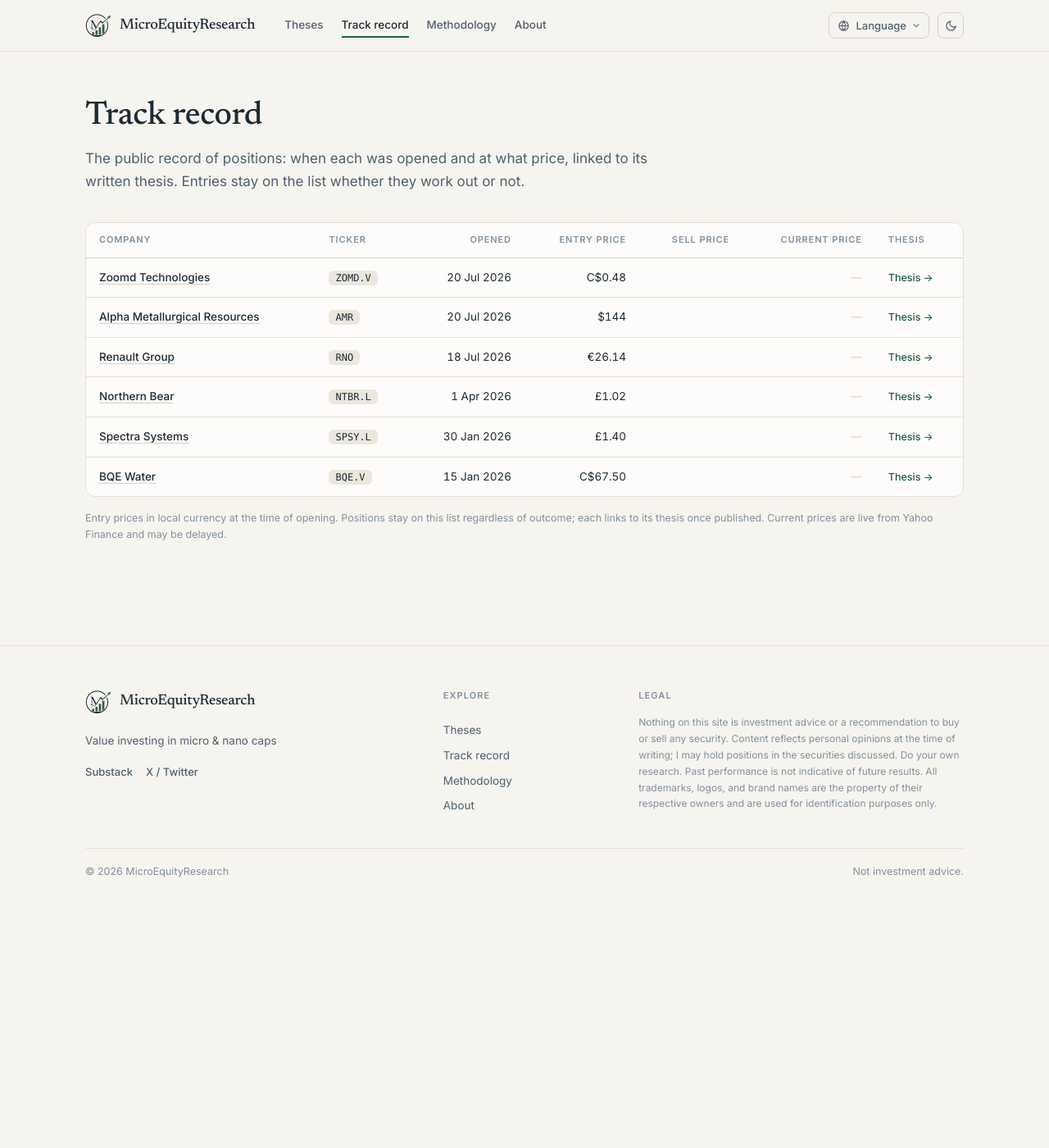
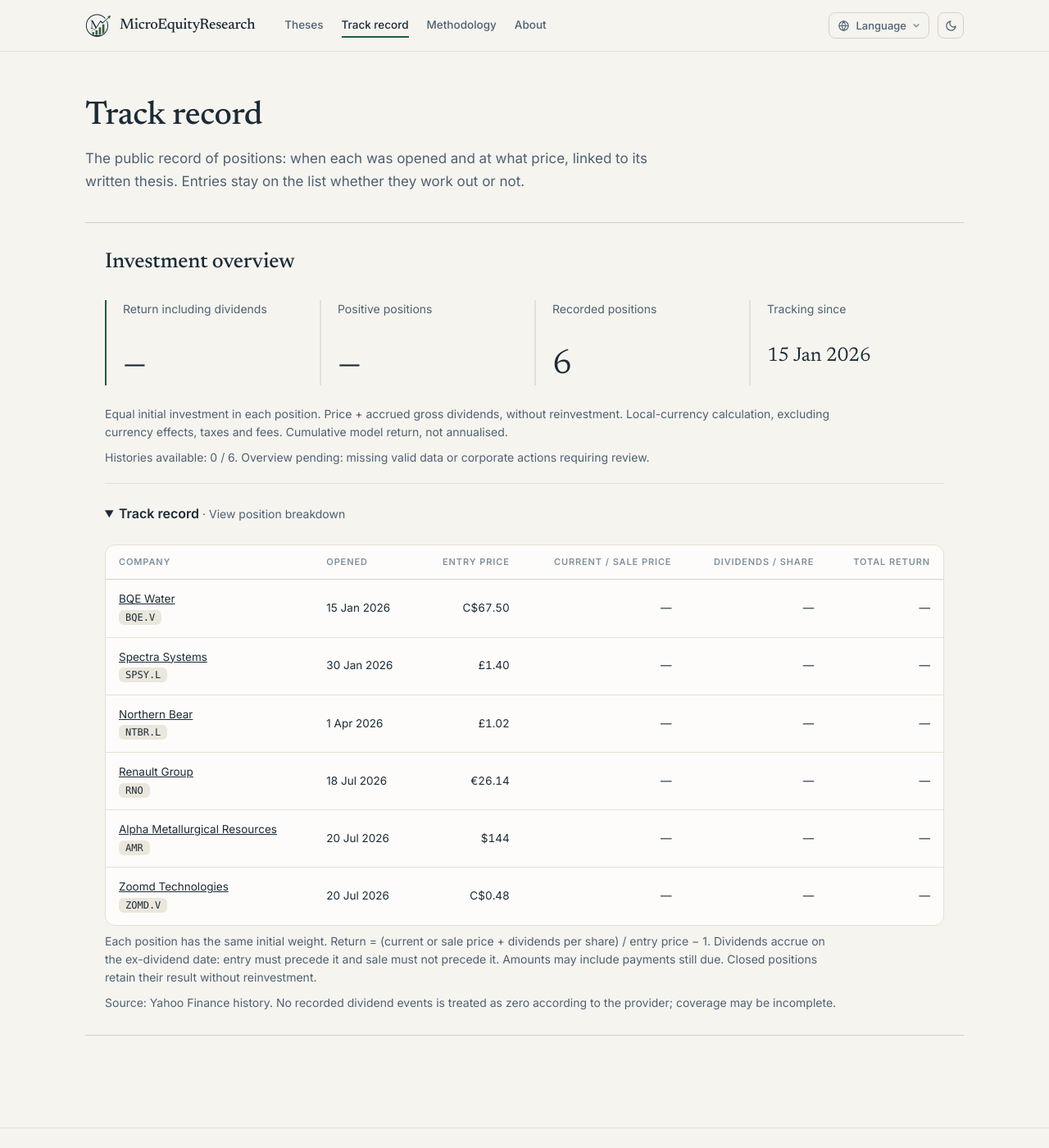
Before and after one commit to trackcmg/micro_cap_invest, a Jekyll site: the page built from track-record.html, in a window 1280 px wide and 1400 px high. Shown: the whole window at 82% size. Built offline with Jekyll 4.4.1, drawn with Linux system fonts in a browser that asks for light colours.

Commit message:
Include accrued dividends in equal allocation overview and expand track record

```diff
--- a/_data/track_record.yml
+++ b/_data/track_record.yml
@@ -64,3 +64,8 @@
   price: "C$67.50"
   sell_price: ""
   current_price: ""
+
+# For closed positions, also set sell_date: YYYY-MM-DD.
+# Dividend entitlement uses date < ex-dividend date <= sell_date (or today).
+# Homepage and track-record totals assume equal initial allocations, gross
+# accrued dividends without reinvestment, and no FX effect, fees or taxes.
--- a/_includes/home-stats.html
+++ b/_includes/home-stats.html
@@ -1,20 +1,40 @@
 {% assign records = site.data.track_record | sort: 'date' %}
 {% assign first_record = records | first %}
 <section class="home-stats container" aria-labelledby="home-stats-title">
-  <div class="section-head">
-    <h2 class="section-title" id="home-stats-title">Track record</h2>
-    <a class="section-link" href="{{ '/track-record/' | relative_url }}"><span class="lang-es">Ver posiciones →</span><span class="lang-en">View positions →</span></a>
-  </div>
+  <h2 class="section-title" id="home-stats-title"><span class="lang-es">Resumen de inversión</span><span class="lang-en">Investment overview</span></h2>
   <dl class="home-stats-grid">
-    <div><dt><span class="lang-es">Variación media desde la compra</span><span class="lang-en">Average price return since entry</span></dt><dd id="stat-mean">—</dd></div>
-    <div><dt><span class="lang-es">Posiciones en positivo</span><span class="lang-en">Positions above entry</span></dt><dd id="stat-positive">—</dd></div>
+    <div><dt><span class="lang-es">Rentabilidad con dividendos</span><span class="lang-en">Return including dividends</span></dt><dd id="stat-mean">—</dd></div>
+    <div><dt><span class="lang-es">Posiciones en positivo</span><span class="lang-en">Positive positions</span></dt><dd id="stat-positive">—</dd></div>
     <div><dt><span class="lang-es">Posiciones registradas</span><span class="lang-en">Recorded positions</span></dt><dd>{{ records.size }}</dd></div>
     <div><dt><span class="lang-es">Registro desde</span><span class="lang-en">Tracking since</span></dt><dd class="stat-date">{% if first_record %}<time datetime="{{ first_record.date | date: '%Y-%m-%d' }}" data-date="{{ first_record.date | date: '%Y-%m-%d' }}">{{ first_record.date | date: '%d %b %Y' }}</time>{% else %}—{% endif %}</dd></div>
   </dl>
-  <p class="home-stats-note"><span class="lang-es">Media simple de la variación del precio de cada posición desde su entrada, en su divisa local. Sin dividendos, comisiones ni efecto divisa. No es el CAGR ni la rentabilidad de la cartera.</span><span class="lang-en">Simple average of each position’s price change since its own entry date, in local currency. Excludes dividends, fees and currency effects. This is neither CAGR nor portfolio performance.</span></p>
-  <p class="home-stats-note" id="stats-status" role="status"><span class="lang-es">Consultando cotizaciones…</span><span class="lang-en">Fetching quotes…</span></p>
-  <noscript><p class="home-stats-note"><span class="lang-es">Activa JavaScript para calcular las estadísticas de precios.</span><span class="lang-en">Enable JavaScript to calculate price statistics.</span></p></noscript>
-  <div id="stats-records" hidden>
-    {% for r in records %}<span data-stat-record data-symbol="{{ r.yahoo | default: r.ticker | escape }}" data-entry="{{ r.price | escape }}" data-sale="{{ r.sell_price | escape }}"></span>{% endfor %}
-  </div>
+  <p class="home-stats-note"><span class="lang-es">Mismo importe inicial en cada posición. Precio + dividendos brutos devengados, sin reinversión. Cálculo en divisa local, sin efecto divisa, impuestos ni comisiones. Rentabilidad acumulada del modelo, no anualizada.</span><span class="lang-en">Equal initial investment in each position. Price + accrued gross dividends, without reinvestment. Local-currency calculation, excluding currency effects, taxes and fees. Cumulative model return, not annualised.</span></p>
+  <p class="home-stats-note" id="stats-status" role="status"><span class="lang-es">Consultando precios y dividendos…</span><span class="lang-en">Fetching prices and dividends…</span></p>
+  <noscript><p class="home-stats-note"><span class="lang-es">Activa JavaScript para calcular las estadísticas.</span><span class="lang-en">Enable JavaScript to calculate statistics.</span></p></noscript>
+  <details class="track-expansion"{% if include.expanded %} open{% endif %}>
+    <summary>Track record <span class="lang-es">· Ver desglose por posición</span><span class="lang-en">· View position breakdown</span></summary>
+    <div class="table-scroll">
+      <table class="data-table">
+        <thead><tr>
+          <th><span class="lang-es">Compañía</span><span class="lang-en">Company</span></th>
+          <th><span class="lang-es">Entrada</span><span class="lang-en">Opened</span></th>
+          <th class="num"><span class="lang-es">Precio inicial</span><span class="lang-en">Entry price</span></th>
+          <th class="num"><span class="lang-es">Precio actual / venta</span><span class="lang-en">Current / sale price</span></th>
+          <th class="num"><span class="lang-es">Dividendos / acción</span><span class="lang-en">Dividends / share</span></th>
+          <th class="num"><span class="lang-es">Rentabilidad total</span><span class="lang-en">Total return</span></th>
+        </tr></thead>
+        <tbody>{% for r in records %}
+          {% assign es_thesis = site.theses_es | where: 'ticker', r.ticker | first %}
+          {% assign en_thesis = site.theses_en | where: 'ticker', r.ticker | first %}
+          <tr data-stat-record data-symbol="{{ r.yahoo | default: r.ticker | escape }}" data-entry="{{ r.price | escape }}" data-sale="{{ r.sell_price | escape }}" data-opened="{{ r.date | date: '%Y-%m-%d' }}" data-sold="{{ r.sell_date | date: '%Y-%m-%d' }}">
+            <td>{% if es_thesis %}<a class="lang-es" href="{{ es_thesis.url | relative_url }}">{{ r.name }}</a>{% else %}<span class="lang-es">{{ r.name }}</span>{% endif %}{% if en_thesis %}<a class="lang-en" href="{{ en_thesis.url | relative_url }}">{{ r.name }}</a>{% else %}<span class="lang-en">{{ r.name }}</span>{% endif %}<br><span class="ticker-chip">{{ r.ticker }}</span></td>
+            <td><time data-date="{{ r.date | date: '%Y-%m-%d' }}" datetime="{{ r.date | date: '%Y-%m-%d' }}">{{ r.date | date: '%d %b %Y' }}</time></td>
+            <td class="num">{{ r.price }}</td><td class="num" data-stat-price>—</td><td class="num" data-stat-dividends>—</td><td class="num" data-stat-return>—</td>
+          </tr>
+        {% endfor %}</tbody>
+      </table>
+    </div>
+    <p class="home-stats-note"><span class="lang-es">Cada posición aporta el mismo peso inicial. Rentabilidad = (precio actual o de venta + dividendos por acción) / precio de entrada − 1. Los dividendos se reconocen desde la fecha exdividendo: la compra debe ser anterior y la venta no anterior a esa fecha. Pueden incluir importes pendientes de pago. Las posiciones cerradas conservan su resultado sin reinvertir.</span><span class="lang-en">Each position has the same initial weight. Return = (current or sale price + dividends per share) / entry price − 1. Dividends accrue on the ex-dividend date: entry must precede it and sale must not precede it. Amounts may include payments still due. Closed positions retain their result without reinvestment.</span></p>
+    <p class="home-stats-note"><span class="lang-es">Fuente: históricos de Yahoo Finance. Un historial sin dividendos registrados se interpreta como cero según el proveedor; su cobertura puede ser incompleta.</span><span class="lang-en">Source: Yahoo Finance history. No recorded dividend events is treated as zero according to the provider; coverage may be incomplete.</span></p>
+  </details>
 </section>
--- a/assets/css/main.css
+++ b/assets/css/main.css
@@ -786,3 +786,10 @@
 .home-stats-note { font-size: 14px; color: var(--ink-2); margin: 8px 0 0; max-width: 900px; }
 @media (max-width: 700px) { .home-stats-grid { grid-template-columns: repeat(2, minmax(0, 1fr)); gap: 24px 16px; } }
 @media (max-width: 380px) { .home-stats-grid { grid-template-columns: 1fr; } .home-stats-grid dt { min-height: 0; } }
+
+.home-stats { margin-top: 28px; }
+.track-expansion { border-top: 1px solid var(--hair); margin-top: 20px; padding-top: 16px; }
+.track-expansion summary { cursor: pointer; font-weight: 600; padding: 8px 0; }
+.track-expansion summary span { font-weight: 400; color: var(--ink-2); font-size: 14px; }
+.track-expansion .table-scroll { margin-top: 16px; }
+.track-expansion .data-table { min-width: 780px; }
--- a/assets/js/home.js
+++ b/assets/js/home.js
@@ -1,28 +1,56 @@
-/* All theses remain visible after language deduplication.
-   Price statistics use an unweighted average, never portfolio CAGR. */
+/* Equal initial allocations; gross dividends accrue on ex-date, without reinvestment.
+   All theses remain visible after language deduplication. */
 (function () {
   'use strict';
   function money(value) {
     var match = /^(C\$|A\$|\$|€|£)\s*(\d+(?:,\d{3})*(?:\.\d+)?)$/.exec(String(value || '').trim());
     return match ? { price: Number(match[2].replace(/,/g, '')), currency: { 'C$': 'CAD', 'A$': 'AUD', '$': 'USD', '€': 'EUR', '£': 'GBP' }[match[1]] } : null;
   }
-  function quote(symbol) {
+  function date(value) {
+    if (!/^\d{4}-\d{2}-\d{2}$/.test(value || '')) return null;
+    var time = Date.parse(value + 'T00:00:00Z');
+    return Number.isFinite(time) && new Date(time).toISOString().slice(0, 10) === value ? time : null;
+  }
+  function load(record) {
+    var entry = money(record.getAttribute('data-entry'));
+    var saleText = record.getAttribute('data-sale');
+    var sale = money(saleText);
+    var opened = record.getAttribute('data-opened');
+    var sold = record.getAttribute('data-sold');
+    var start = date(opened);
+    var end = saleText ? date(sold) : Date.now();
+    if (!entry || entry.price <= 0 || start === null || end === null || start > end || end > Date.now() || (saleText && (!sale || sale.currency !== entry.currency))) return Promise.reject(new Error('Invalid entry or sale dates'));
     var proxy = document.body.getAttribute('data-price-proxy');
     if (!proxy) return Promise.reject(new Error('No price source'));
     var controller = new AbortController();
-    var timer = setTimeout(function () { controller.abort(); }, 15000);
-    var url = 'https://query1.finance.yahoo.com/v8/finance/chart/' + encodeURIComponent(symbol) + '?range=1d&interval=5m';
+    var timer = setTimeout(function () { controller.abort(); }, 20000);
+    var url = 'https://query1.finance.yahoo.com/v8/finance/chart/' + encodeURIComponent(record.getAttribute('data-symbol')) + '?period1=' + Math.floor(start / 1000) + '&period2=' + Math.floor((saleText ? end + 86400000 : end) / 1000) + '&interval=1d&events=div%2Csplits';
     return fetch(proxy + '?url=' + encodeURIComponent(url), { signal: controller.signal })
-      .then(function (response) { if (!response.ok) throw new Error('Quote unavailable'); return response.json(); })
+      .then(function (response) { if (!response.ok) throw new Error('History unavailable'); return response.json(); })
       .then(function (data) {
         var result = data && data.chart && data.chart.result && data.chart.result[0];
         var meta = result && result.meta;
-        if (!meta || typeof meta.regularMarketPrice !== 'number' || !Number.isFinite(meta.regularMarketPrice) || meta.regularMarketPrice <= 0) throw new Error('Invalid price');
-        var price = meta.regularMarketPrice;
-        var currency = meta.currency;
-        if (['GBp', 'GBX', 'GBx'].indexOf(currency) !== -1) { price /= 100; currency = 'GBP'; }
-        if (typeof meta.regularMarketTime !== 'number' || !Number.isFinite(meta.regularMarketTime) || meta.regularMarketTime <= 0 || meta.regularMarketTime * 1000 > Date.now() + 300000) throw new Error('Invalid quote date');
-        return { price: price, currency: currency, time: meta.regularMarketTime * 1000 };
+        if (!meta || !Array.isArray(result.timestamp) || !result.timestamp.length) throw new Error('Incomplete history');
+        var pence = ['GBp', 'GBX', 'GBx'].indexOf(meta.currency) !== -1;
+        var currency = pence ? 'GBP' : meta.currency;
+        if (entry.currency !== currency) throw new Error('Currency mismatch');
+        var price = sale ? sale.price : meta.regularMarketPrice;
+        if (!sale && pence) price /= 100;
+        if (typeof price !== 'number' || !Number.isFinite(price) || price <= 0) throw new Error('Invalid price');
+        var time = sale ? end : meta.regularMarketTime * 1000;
+        if (!Number.isFinite(time) || time <= 0 || time > Date.now() + 300000) throw new Error('Invalid quote date');
+        var events = result.events || {};
+        // Do not mix a pre-split entry price with post-split prices or dividends.
+        if (Object.keys(events.splits || {}).length) throw new Error('Split requires entry review');
+        var dividends = 0;
+        var until = sale ? sold : new Date().toISOString().slice(0, 10);
+        Object.keys(events.dividends || {}).forEach(function (key) {
+          var event = events.dividends[key];
+          if (typeof event.amount !== 'number' || !Number.isFinite(event.amount) || event.amount < 0 || !Number.isFinite(event.date)) throw new Error('Invalid dividend');
+          var exDate = new Date(event.date * 1000).toISOString().slice(0, 10);
+          if (exDate > opened && exDate <= until) dividends += event.amount / (pence ? 100 : 1);
+        });
+        return { price: price, currency: currency, dividends: dividends, change: (price + dividends) / entry.price - 1, time: time };
       }).finally(function () { clearTimeout(timer); });
   }
   function init() {
@@ -35,6 +63,8 @@
     var finished = false;
     function render() {
       var es = window.CMG.lang() === 'es';
+      var locale = es ? 'es-ES' : 'en-GB';
+      var percent = new Intl.NumberFormat(locale, { style: 'percent', minimumFractionDigits: 1, maximumFractionDigits: 1, signDisplay: 'exceptZero' });
       var valid = results.filter(function (r) { return r !== null; });
       var complete = finished && records.length > 0 && valid.length === records.length;
       mean.textContent = '—';
@@ -42,29 +72,34 @@
       positive.textContent = '—';
       if (complete) {
         var average = valid.reduce(function (sum, r) { return sum + r.change; }, 0) / valid.length;
-        mean.textContent = new Intl.NumberFormat(es ? 'es-ES' : 'en-GB', { style: 'percent', minimumFractionDigits: 1, maximumFractionDigits: 1, signDisplay: 'exceptZero' }).format(average);
+        mean.textContent = percent.format(average);
         if (average !== 0) mean.classList.add(average > 0 ? 'pos' : 'neg');
         positive.textContent = valid.filter(function (r) { return r.change > 0; }).length + ' / ' + records.length;
       }
-      if (!finished) { status.textContent = es ? 'Consultando cotizaciones…' : 'Fetching quotes…'; return; }
-      status.textContent = (es ? 'Precios disponibles: ' : 'Prices available: ') + valid.length + ' / ' + records.length + '. ';
-      if (!complete) status.textContent += es ? 'Estadísticas pendientes hasta disponer de todos los precios.' : 'Statistics pending until every price is available.';
-      var times = valid.filter(function (r) { return r.time; }).map(function (r) { return r.time; });
-      if (times.length) status.textContent += (es ? ' Cotización más antigua: ' : ' Oldest quote: ') + new Intl.DateTimeFormat(es ? 'es-ES' : 'en-GB', { dateStyle: 'medium', timeStyle: 'short' }).format(new Date(Math.min.apply(null, times))) + (es ? '. Los precios pueden ir con retraso.' : '. Prices may be delayed.');
+      records.forEach(function (record, index) {
+        var value = results[index];
+        ['price', 'dividends', 'return'].forEach(function (field) {
+          var cell = record.querySelector('[data-stat-' + field + ']');
+          if (!cell) return;
+          cell.classList.remove('pos', 'neg');
+          cell.textContent = '—';
+          if (!value) return;
+          if (field === 'return') {
+            cell.textContent = percent.format(value.change);
+            if (value.change !== 0) cell.classList.add(value.change > 0 ? 'pos' : 'neg');
+          } else cell.textContent = new Intl.NumberFormat(locale, { style: 'currency', currency: value.currency, minimumFractionDigits: 2, maximumFractionDigits: 4 }).format(value[field]);
+        });
+      });
+      if (!finished) { status.textContent = es ? 'Consultando precios y dividendos…' : 'Fetching prices and dividends…'; return; }
+      status.textContent = (es ? 'Históricos disponibles: ' : 'Histories available: ') + valid.length + ' / ' + records.length + '. ';
+      if (!complete) status.textContent += es ? 'Resumen pendiente: faltan datos válidos o hay operaciones que requieren revisión.' : 'Overview pending: missing valid data or corporate actions requiring review.';
+      var times = valid.map(function (r) { return r.time; });
+      if (times.length) status.textContent += (es ? ' Precio de referencia más antiguo: ' : ' Oldest reference price: ') + new Intl.DateTimeFormat(locale, { dateStyle: 'medium', timeStyle: 'short' }).format(new Date(Math.min.apply(null, times))) + (es ? '. Los datos pueden ir con retraso.' : '. Data may be delayed.');
     }
     document.addEventListener('cmg:lang', render);
     render();
-    Promise.all(records.map(function (record) {
-      var entry = money(record.getAttribute('data-entry'));
-      var saleText = record.getAttribute('data-sale');
-      if (!entry || entry.price <= 0) return Promise.resolve(null);
-      var sale = money(saleText);
-      var latest = saleText ? (sale ? Promise.resolve(sale) : Promise.reject(new Error('Invalid sale'))) : quote(record.getAttribute('data-symbol'));
-      return latest.then(function (value) {
-        if (entry.currency !== value.currency) throw new Error('Currency mismatch');
-        return { change: value.price / entry.price - 1, time: value.time || null };
-      }).catch(function () { return null; });
-    })).then(function (values) { results = values; finished = true; render(); });
+    Promise.all(records.map(function (record) { return load(record).catch(function () { return null; }); }))
+      .then(function (values) { results = values; finished = true; render(); });
   }
   if (document.readyState === 'loading') document.addEventListener('DOMContentLoaded', init);
   else init();
--- a/index.html
+++ b/index.html
@@ -4,6 +4,8 @@
 permalink: /
 page_js: /assets/js/home.js
 ---
+{% include home-stats.html %}
+
 <section class="hero">
   <div class="container">
     <p class="eyebrow" data-i18n="home.eyebrow">Independent value investor</p>
@@ -28,7 +30,7 @@
   </div>
 </section>
 
-{% include home-stats.html %}
+
 
 <section class="section section-top" id="latest-theses">
   <div class="container">
--- a/track-record.html
+++ b/track-record.html
@@ -18,40 +18,4 @@
   </p>
 </header>
 
-{% assign recs = site.data.track_record | sort: "date" | reverse %}
-{% if recs and recs.size > 0 %}
-<div class="table-scroll">
-  <table class="data-table">
-    <thead>
-      <tr>
-        <th data-i18n="th.company">Company</th>
-        <th data-i18n="th.ticker">Ticker</th>
-        <th class="num" data-i18n="th.opened">Opened</th>
-        <th class="num" data-i18n="th.entryprice">Entry price</th>
-        <th class="num" data-i18n="th.sellprice">Sell price</th>
-        <th class="num" data-i18n="th.currentprice">Current price</th>
-        <th data-i18n="th.thesis">Thesis</th>
-      </tr>
-    </thead>
-    <tbody>
-      {% for r in recs %}
-      <tr>
-        <td class="cell-company" data-company-cell data-ticker="{{ r.ticker }}">{{ r.name }}</td>
-        <td><span class="ticker-chip">{{ r.ticker }}</span></td>
-        <td class="num"><time datetime="{{ r.date | date: '%Y-%m-%d' }}" data-date="{{ r.date | date: '%Y-%m-%d' }}">{{ r.date | date: "%b %Y" }}</time></td>
-        <td class="num">{{ r.price }}</td>
-        <td class="num">{% if r.sell_price != blank %}{{ r.sell_price }}{% else %}<span class="no-thesis">—</span>{% endif %}</td>
-        <td class="num" data-current-cell data-entry="{{ r.price }}" data-current="{{ r.current_price }}" data-symbol="{{ r.yahoo | default: r.ticker }}">{% if r.current_price != blank %}{{ r.current_price }}{% else %}<span class="no-thesis">—</span>{% endif %}</td>
-        <td data-thesis-cell data-ticker="{{ r.ticker }}"><span class="no-thesis">—</span></td>
-      </tr>
-      {% endfor %}
-    </tbody>
-  </table>
-</div>
-<p class="footnote">
-  <span data-i18n="tr.note">Entry prices in local currency at the time of opening.</span>
-  <span id="quotes-stamp" class="quotes-stamp" hidden></span>
-</p>
-{% else %}
-<div class="empty-state" data-i18n="arch.none">No positions on the record yet.</div>
-{% endif %}
+{% include home-stats.html expanded=true %}
```
Also changed, not shown: other parts of track-record.html (+1 -1 lines).
